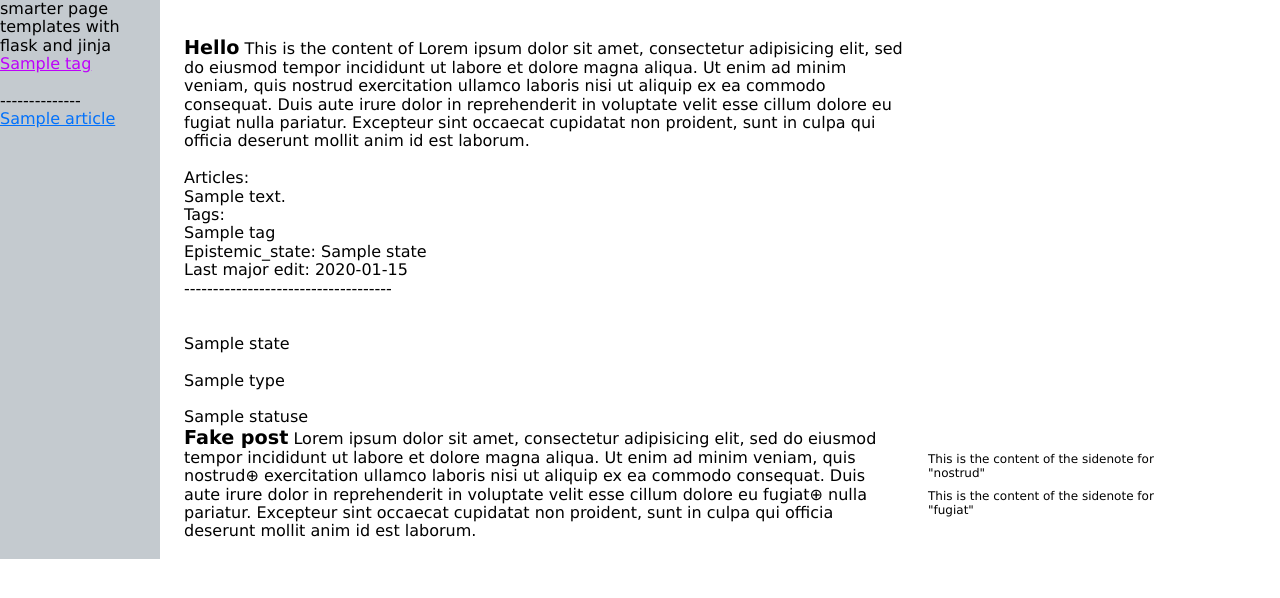
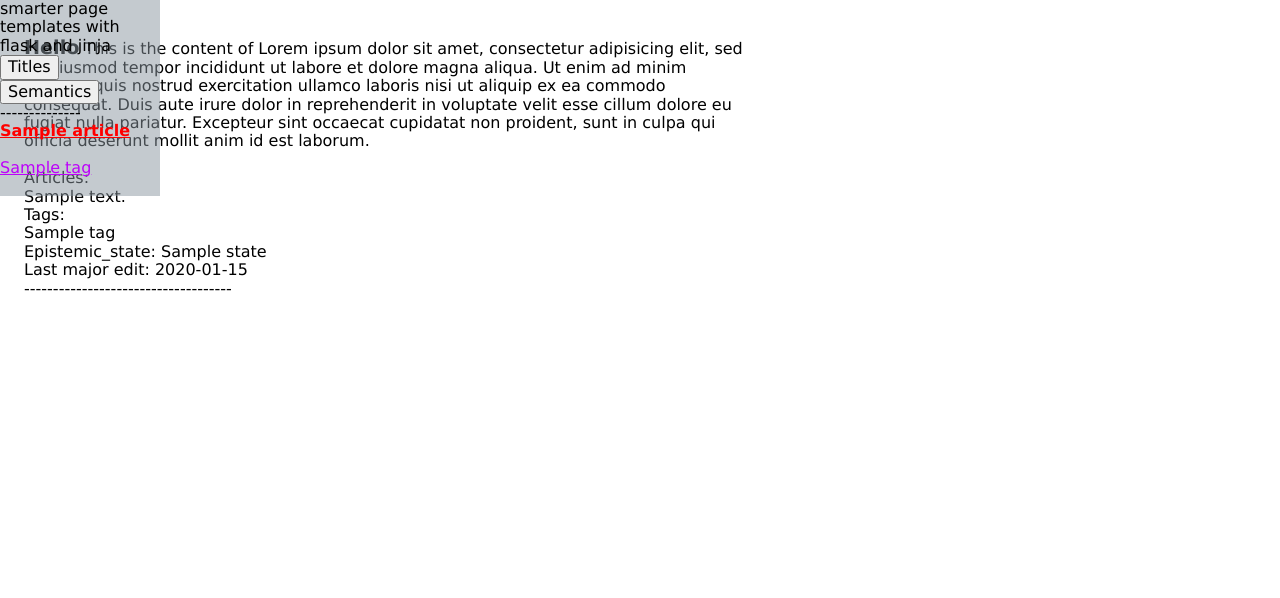
Before and after one commit to Odnes/pneumatic, a Flask app: page / in a window 1280 px wide. Shown: the top 598 px of the page. Run offline with Flask 2, Linux system fonts and the light colour scheme; tables that the repository leaves empty hold one stand-in row (values such as "Sample post").

Commit message:
Implement JS M2 functionality (sidenotes still in CSS)

```diff
--- a/or_flask/__init__.py
+++ b/or_flask/__init__.py
@@ -12,7 +12,7 @@ def create_app():
     db.init_app(app)
 
     with app.app_context():
-        from . import routes
+        from . import routes  # for testing from console
 
     # Create tables from the models
         db.create_all()
--- a/or_flask/routes.py
+++ b/or_flask/routes.py
@@ -1,4 +1,4 @@
-from flask import request, render_template, current_app, url_for
+from flask import request, render_template, current_app, url_for, jsonify
 from . import db
 from .models import Tags, EpistemicStates, DocTypes, DocStatuses, Articles
 from .lib import dict_from_md
@@ -109,3 +109,12 @@ def update_article():
 
     db.session.delete(article_to_update)
     return article_from_md(dict=prepared_dict)+'<br>Update operation returned.'
+
+@current_app.route('/pull_semantics', methods=['POST'])
+def pull_semantics():
+    # request only has body field as payload, so no need to specify
+    requested_slug = request.json
+    article_for_slug = Articles.query.filter(
+        Articles.slug == requested_slug).first()
+
+    return jsonify(article_for_slug)
--- a/or_flask/static/css/styles.css
+++ b/or_flask/static/css/styles.css
@@ -61,6 +61,12 @@
       float: right;
     }
 
+    .selected-title{
+      font-weight: bold;
+      text-decoration: underline;
+      color: red !important;
+    }
+
 @media only screen and (max-width: 75em) {
     /*largely copied from tufte css*/
     .sidenote {
@@ -74,7 +80,6 @@
         width: 95%;
         max-width: 95%;
         margin: 1rem 2.5%;
-        vertical-align: baseline;
         position: relative;
     }
 }
@@ -84,9 +89,12 @@
     }
     .nav_wrap {
       display: flex;
+      position: fixed;
     }
+
     .content_wrap{
       margin-right: 5em;
+      margin-bottom: 5em;
     }
 }
 
--- a/or_flask/templates/sample_page.html
+++ b/or_flask/templates/sample_page.html
@@ -4,20 +4,55 @@
 
     <span class="description" > {{ description }} </span><br>
 
-    {% for i in tags_nav %}
-        <a href="">{{ i['name'] }}</a><br>
-    {% endfor %}
-    <br>
+    {% block js_import %}
+        <script>
+            var pageTitles = `{{ self.sidebar_titles() }}`
+            var sidebarSemantics = []
+            var semanticsRoute = {{ url_for('pull_semantics')|tojson }}
+            getRoute(semanticsRoute)
+            var tagList
+            {% for i in article %}
+                {% for j in i['tags_list'] %}
+                 tagList = `{{ i['tags_list']|safe}}.{{j['name']|safe}}`
+                sidebarSemantics.push(tagList)
+                {% endfor %}
+            {% endfor %}
+            console.log(sidebarSemantics)
+        </script>
+    {% endblock %}
 
-    {% for i in article %}
-    --------------<br>
-    <a href="#{{i.slug}}">{{ i.title }}</a><br>
-    {% endfor %}
+    <button onclick="displayTitles(pageTitles)"> Titles </button>
+    <button onclick="pullMetadata()"> Semantics </button>
+
+    <div id="sidebar-content">
+        {{ self.sidebar_titles() }}
+    </div>
+
 
 
 {% endblock %}
 
+{% block sidebar_titles %}
+
+        {% for i in article %}
+        --------------<br>
+        <a id="sidebar_{{i.slug}}" href="#{{i.slug}}">{{ i.title }}</a><br>
+        {% endfor %}
+
+        <br>
+        {% for i in tags_nav %}
+        <a href="">{{ i['name'] }}</a><br>
+        {% endfor %}
+        <br>
+
+{% endblock %}
+
+<!-- sidebar_semantics blocks of number equal to ARTICLES_PER_PAGE, programmatically
+selectable; impossible in jinja:
+https://stackoverflow.com/questions/44703850/use-a-variable-name-for-a-blocks-name-in-jinja2-->
+
 {% block content %}
+
 <br><br>
 <h1>Hello</h1>
 This is the content of Lorem ipsum dolor sit amet, consectetur adipisicing elit, sed do eiusmod
@@ -30,9 +65,10 @@ proident, sunt in culpa qui officia deserunt mollit anim id est laborum.
 
 Articles:<br>
 {% for i in article %}
-    <span id="{{i.slug}}">
+    <div class="article" id="{{i.slug}}">
     <div  class="inline-title"><h1>{{ i['title'] }}</h1> <button class="inline-title-button">|||</button><br></div>
     {{ i['content']|safe }} <br> <!-- safe filter necessary for rendering html -->
+
     Tags:<br>
         {% for j in i.tags_list %}
             {{ j.name }}<br>
@@ -40,35 +76,9 @@ Articles:<br>
     Epistemic_state: {{ i.epistemic_state.name }}<br>
     Last major edit: {{ i.last_major_edit }}<br>
     ------------------------------------<br>
-    </span>
+    </div>
 {% endfor %}
 
-<br><br>
-{% for i in epistemic %}
-    {{ i['name'] }}<br>
-{% endfor %}
-<br>
-{% for i in types %}
-    {{ i['name'] }}<br>
-{% endfor %}
-<br>
-{% for i in status %}
-    {{ i['name'] }}<br>
-{% endfor %}
-
-
-<h1>Fake post</h1>
-<!-- The first note-toggle ought to work, but doesn't-->
-Lorem ipsum dolor sit amet, consectetur adipisicing elit, sed do eiusmod
-tempor incididunt ut labore et dolore magna aliqua. Ut enim ad minim veniam,
-quis nostrud<label>⊕<input type="checkbox" class="note-toggle"></label><sup class="sidenote">This is the content of the
-sidenote for "nostrud"</sup> exercitation ullamco laboris nisi ut aliquip ex ea commodo
-consequat. Duis aute irure dolor in reprehenderit in voluptate velit esse
-cillum dolore eu fugiat<label for="fugiat">⊕</label><input  type="checkbox" class="note-toggle"
-id="fugiat"><sup class="sidenote">This is the content of the
-sidenote for "fugiat"</sup> nulla pariatur. Excepteur sint occaecat
-cupidatat non proident, sunt in culpa qui officia deserunt mollit anim id
-est laborum.
 <br><br>
 {% if previous_url %}
     <a href="{{ previous_url }}">Newer posts</a>
--- a/or_flask/templates/taxonomy_layout.html
+++ b/or_flask/templates/taxonomy_layout.html
@@ -7,7 +7,7 @@
     <meta name="viewport" content="width=device-width, initial-scale=1.0, shrink-to-fit=no">
     <link href="../static/css/normalize.css" rel="stylesheet">
     <link href="../static/css/styles.css" rel="stylesheet">
-
+    <script src="../static/scripts/main.js"></script>
 </head>
 <body>
     <div class="nav_wrap">
```
Also changed, not shown: or_flask/models.py (+54 -30 lines), or_flask/static/scripts/main.js (added, +69 -0 lines).
